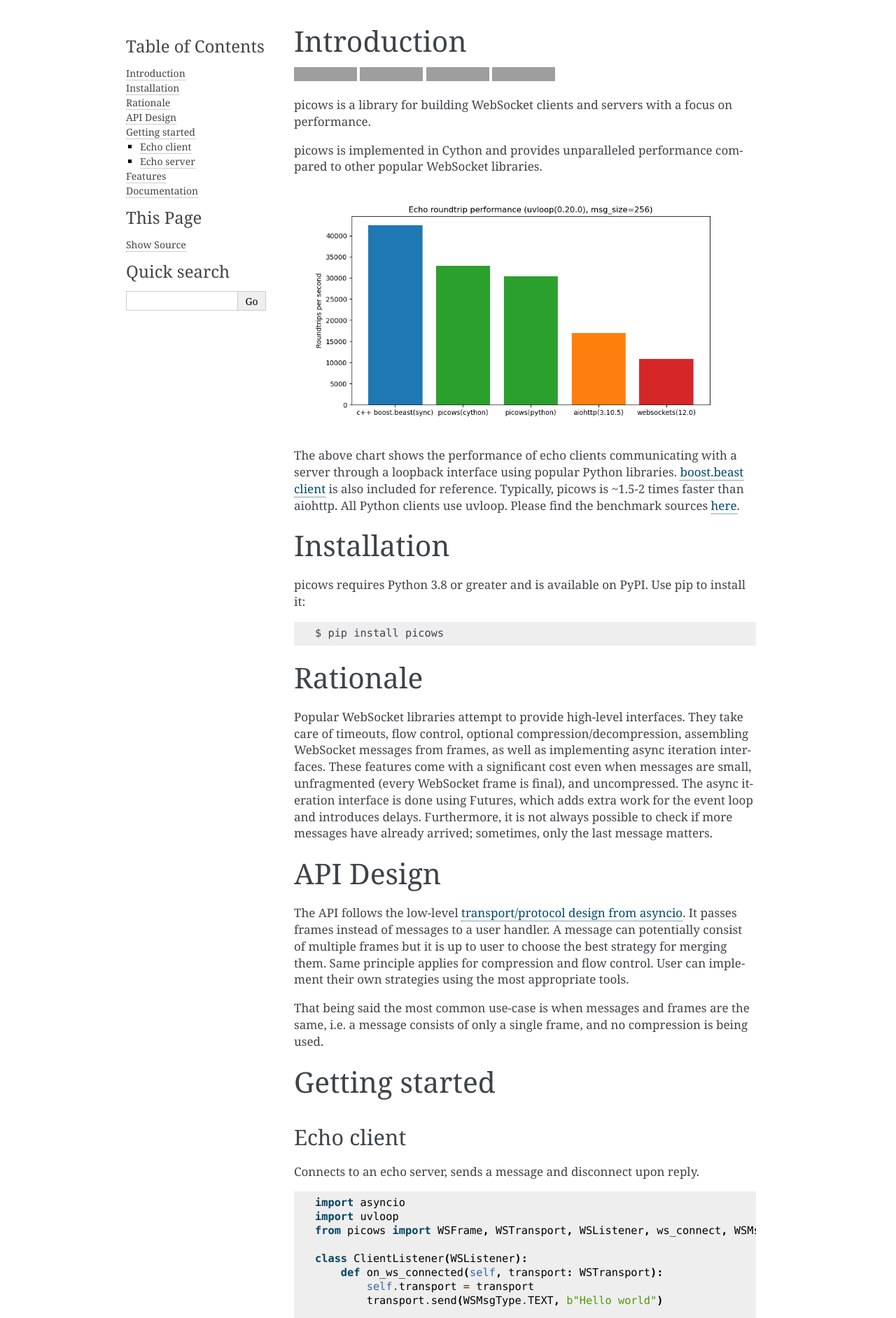
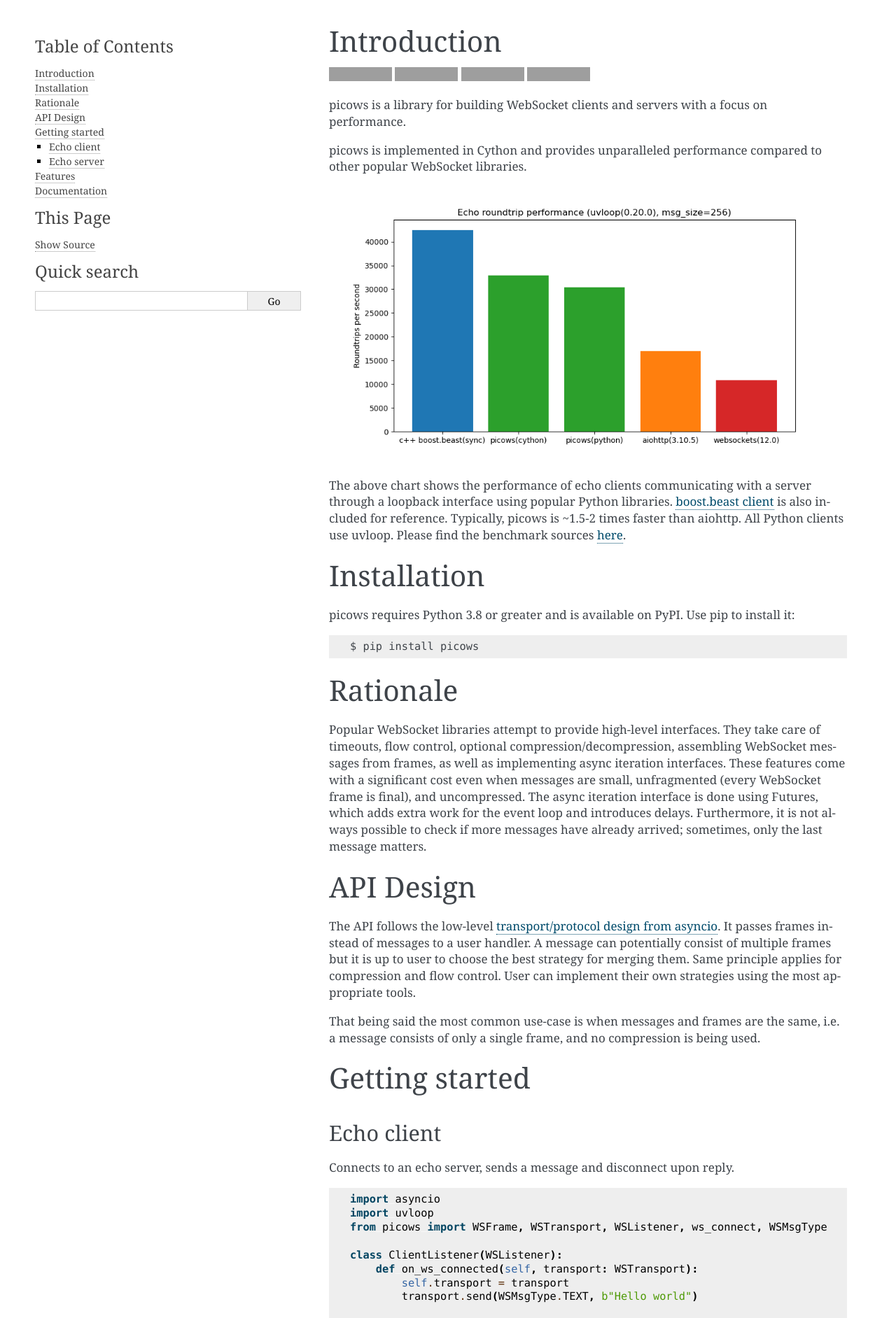
Before and after one commit to tarasko/picows, a Sphinx documentation site: the page built from docs/source/index.rst, in a window 1280 px wide. Shown: the top 1884 px of the page at 70% size. Built offline with Sphinx 7.4.7, drawn with Linux system fonts in a browser that asks for light colours; some of the changed text lies outside the part shown; grey boxes are pictures that could not be loaded.

Commit message:
Adjust panel width

```diff
--- a/docs/source/conf.py
+++ b/docs/source/conf.py
@@ -31,3 +31,8 @@
 # html_theme = "agogo"
 
 html_static_path = ['_static']
+
+html_theme_options = {
+    'page_width': '1200px',  # Set this to your desired width
+    'sidebar_width': '400px',  # Adjust the sidebar width as well
+}
```
